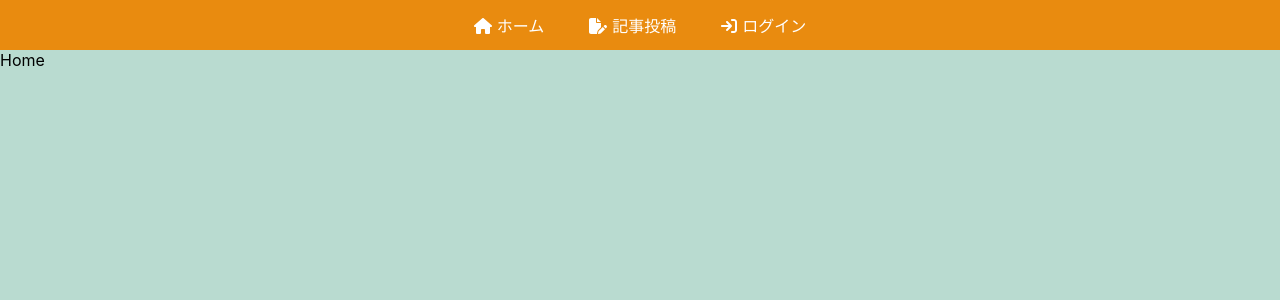
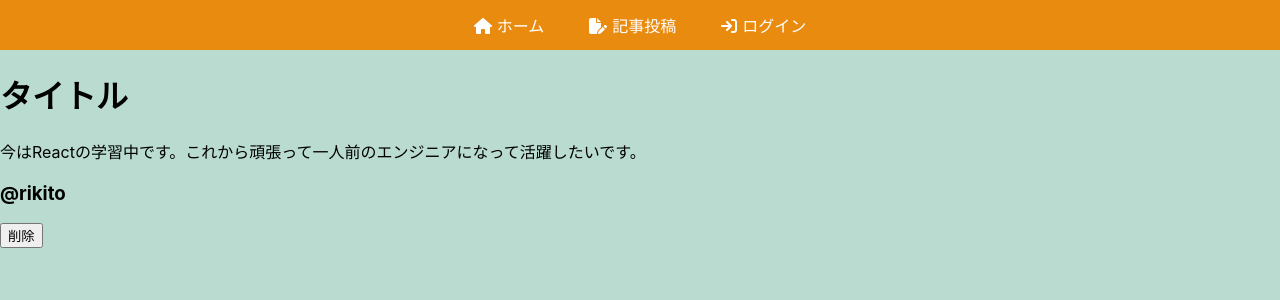
Before and after one commit to Rsakurada1/blog-with-react-and-firebase, a React (Create React App) app: page / in a window 1280 px wide. Shown: the top 300 px of the page. Built offline with nearby package versions, Linux system fonts and the light colour scheme.

Commit message:
homeのコンポーネント作成

```diff
--- a/src/Components/Home.js
+++ b/src/Components/Home.js
@@ -2,7 +2,20 @@ import React from 'react'
 
 const Home = () => {
   return (
-    <div>Home</div>
+    <div className='homePage'>
+      <div className='postContents'>
+        <div className='postHeader'>
+          <h1>タイトル</h1>
+        </div>
+      </div>
+      <div className='postTextContainer'>
+          今はReactの学習中です。これから頑張って一人前のエンジニアになって活躍したいです。
+      </div>
+      <div className='nameAndDeleteButton'>
+        <h3>@rikito</h3>
+        <button>削除</button>
+      </div>
+    </div>
   )
 }
 
```
